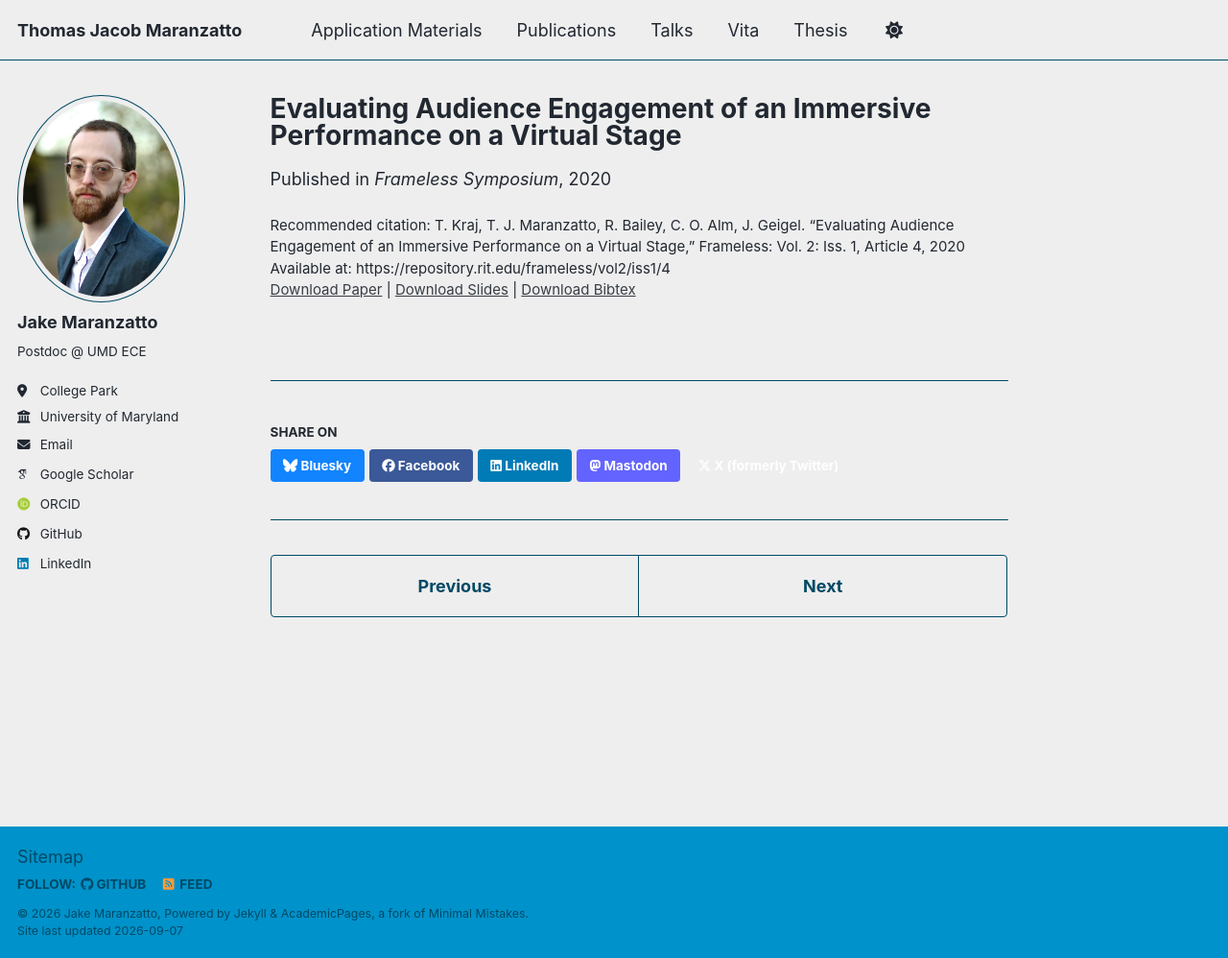
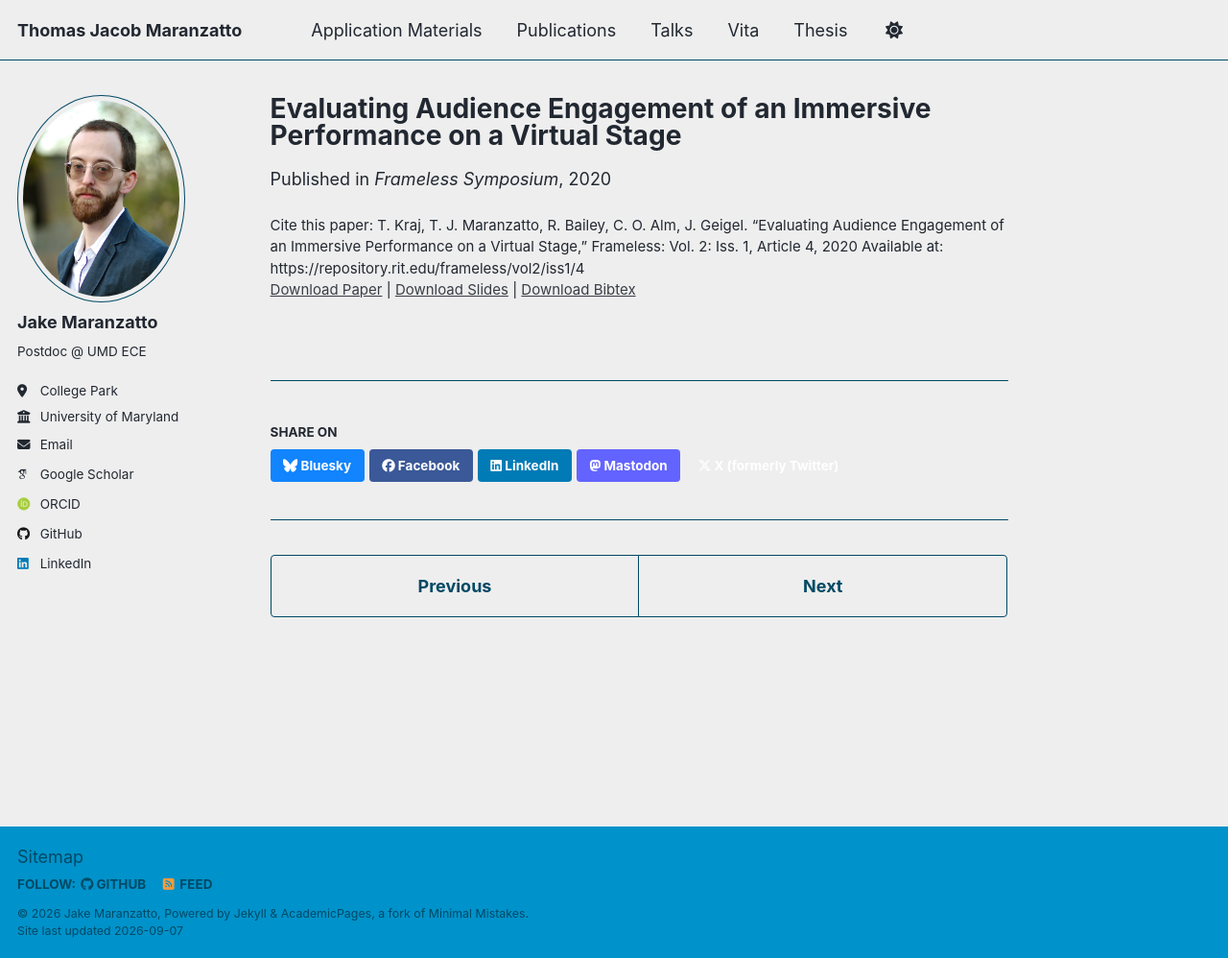
Before and after one commit to TMaranzatto/TMaranzatto.github.io, a Jekyll site: the page built from _publications/Evaluating-Audience-Engagement.md, in a window 1280 px wide and 998 px high. Shown: the whole window at 96% size. Built offline with Jekyll 4.4.1, drawn with Linux system fonts in a browser that asks for light colours; some web fonts are replaced; a script that is not in the unit is left out.

Commit message:
Update single.html

```diff
--- a/_layouts/single.html
+++ b/_layouts/single.html
@@ -48,25 +48,25 @@ layout: default
         {{ content }}
 
         {% if page.citation and page.paperurl and page.slidesurl and page.bibtexurl %}
-          <p style="font-size: smaller">Recommended citation: {{ page.citation }}<br /><a href="{{ page.paperurl }}">Download Paper</a> | <a href="{{ page.slidesurl }}">Download Slides</a> | <a href="{{ page.bibtexurl }}">Download Bibtex</a></p>
+          <p style="font-size: smaller">Cite this paper: {{ page.citation }}<br /><a href="{{ page.paperurl }}">Download Paper</a> | <a href="{{ page.slidesurl }}">Download Slides</a> | <a href="{{ page.bibtexurl }}">Download Bibtex</a></p>
         {% elsif page.citation and page.paperurl and page.slidesurl %}
-          <p style="font-size: smaller">Recommended citation: {{ page.citation }}<br /><a href="{{ page.paperurl }}">Download Paper</a> | <a href="{{ page.slidesurl }}">Download Slides</a></p>
+          <p style="font-size: smaller">Cite this paper: {{ page.citation }}<br /><a href="{{ page.paperurl }}">Download Paper</a> | <a href="{{ page.slidesurl }}">Download Slides</a></p>
         {% elsif page.citation and page.paperurl and page.bibtexurl %}
-          <p style="font-size: smaller">Recommended citation: {{ page.citation }}<br /><a href="{{ page.paperurl }}">Download Paper</a> | <a href="{{ page.bibtexurl }}">Download Bibtex</a></p>
+          <p style="font-size: smaller">Cite this paper: {{ page.citation }}<br /><a href="{{ page.paperurl }}">Download Paper</a> | <a href="{{ page.bibtexurl }}">Download Bibtex</a></p>
         {% elsif page.citation and page.paperurl %}
-          <p style="font-size: smaller">Recommended citation: {{ page.citation }}<br /><a href="{{ page.paperurl }}">Download Paper</a></p>
+          <p style="font-size: smaller">Cite this paper: {{ page.citation }}<br /><a href="{{ page.paperurl }}">Download Paper</a></p>
         {% elsif page.citation and page.slidesurl and page.bibtexurl %}
-          <p style="font-size: smaller">Recommended citation: {{ page.citation }}<br /><a href="{{ page.slidesurl }}">Download Slides</a> | <a href="{{ page.bibtexurl }}">Download Bibtex</a></p>
+          <p style="font-size: smaller">Cite this paper: {{ page.citation }}<br /><a href="{{ page.slidesurl }}">Download Slides</a> | <a href="{{ page.bibtexurl }}">Download Bibtex</a></p>
         {% elsif page.citation and page.slidesurl %}
-          <p style="font-size: smaller">Recommended citation: {{ page.citation }}<br /><a href="{{ page.slidesurl }}">Download Slides</a></p>
+          <p style="font-size: smaller">Cite this paper: {{ page.citation }}<br /><a href="{{ page.slidesurl }}">Download Slides</a></p>
         {% elsif page.slidesurl and page.bibtexurl %}
           <p style="font-size: smaller"><a href="{{ page.slidesurl }}">Download Slides</a> | <a href="{{ page.bibtexurl }}">Download Bibtex</a></p>
         {% elsif page.paperurl and page.bibtexurl %}
           <p style="font-size: smaller"><a href="{{ page.paperurl }}">Download Paper</a> | <a href="{{ page.bibtexurl }}">Download Bibtex</a></p>
         {% elsif page.citation and page.bibtexurl %}
-          <p style="font-size: smaller">Recommended citation: {{ page.citation }}<br /><a href="{{ page.bibtexurl }}">Download Bibtex</a></p>
+          <p style="font-size: smaller">Cite this paper: {{ page.citation }}<br /><a href="{{ page.bibtexurl }}">Download Bibtex</a></p>
         {% elsif page.citation %}
-          <p style="font-size: smaller">Recommended citation: {{ page.citation }}</p>
+          <p style="font-size: smaller">Cite this paper: {{ page.citation }}</p>
         {% elsif page.slidesurl %}
           <p style="font-size: smaller"><a href="{{ page.slidesurl }}">Download Slides</a></p>
         {% elsif page.bibtexurl %}
```
